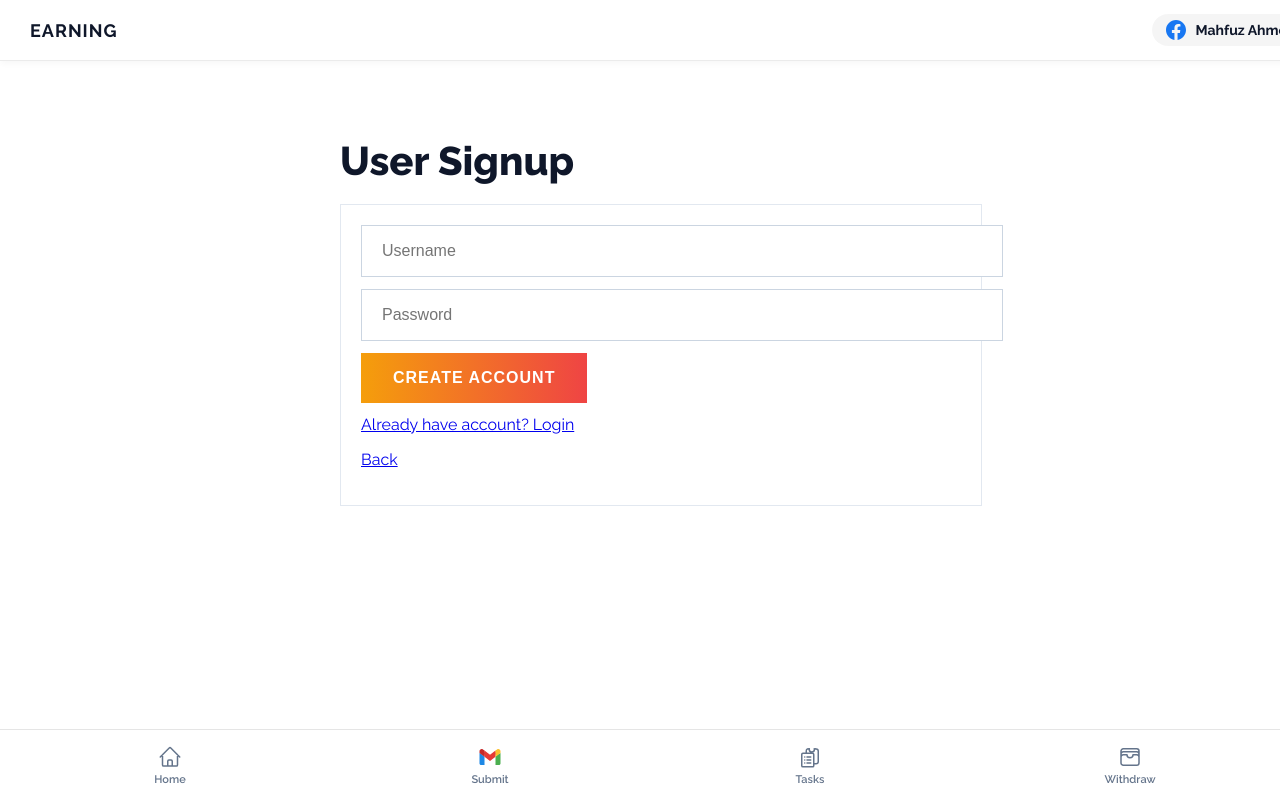
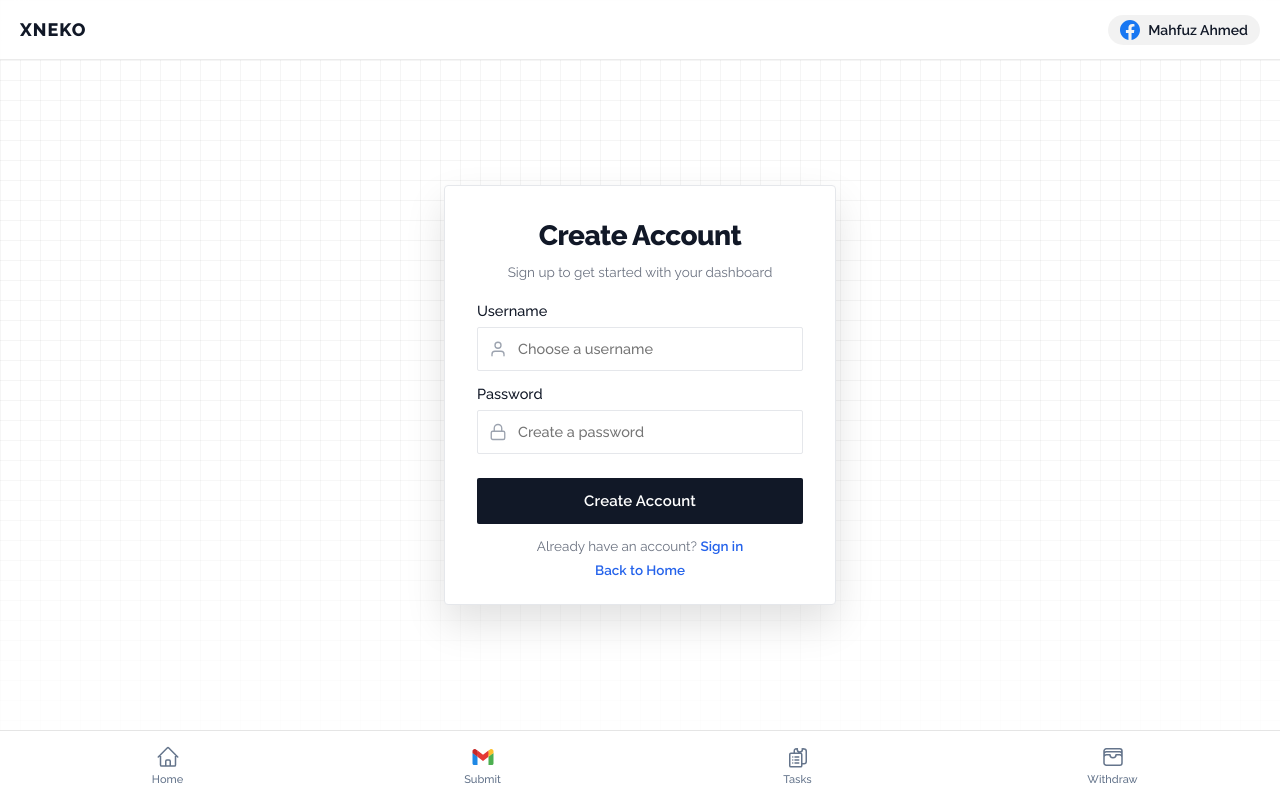
Before and after one commit to shahariarmahfuz/gmail, a FastAPI app: page /signup in a window 1280 px wide. Run offline with FastAPI, Linux system fonts and the light colour scheme; parts of the project's set-up code (start-up, migrations or seed data) failed here and were passed over.

Commit message:
Update signup.html

```diff
--- a/templates/signup.html
+++ b/templates/signup.html
@@ -4,51 +4,359 @@
   <meta charset="UTF-8">
   <meta name="viewport" content="width=device-width, initial-scale=1.0">
   <title>User Signup</title>
+
   <link rel="preconnect" href="https://fonts.googleapis.com">
   <link rel="preconnect" href="https://fonts.gstatic.com" crossorigin>
-  <link href="https://fonts.googleapis.com/css2?family=Raleway:wght@400;500;600;700;800;900&display=swap" rel="stylesheet">
+  <link href="https://fonts.googleapis.com/css2?family=Raleway:wght@300;400;500;600;700;800&display=swap" rel="stylesheet">
+
+  <style>
+    /* --- CSS Variables & Reset --- */
+    :root{
+      --bg-body: #ffffff;
+      --card-bg: #ffffff;
+      --text-main: #111827;
+      --text-muted: #6b7280;
+      --border: #e5e7eb;
+      --shadow: 0 18px 40px rgba(0,0,0,0.12);
+      --btn: #111827;
+      --btn-hover: #0b1220;
+      --link: #2563eb;
+      --input-bg: #ffffff;
+      --icon-color: #9ca3af;
+    }
+
+    * {
+      box-sizing: border-box;
+      margin: 0;
+      padding: 0;
+    }
+
+    body {
+      font-family: 'Raleway', sans-serif;
+      background-color: var(--bg-body);
+      color: var(--text-main);
+      min-height: 100vh;
+      position: relative;
+    }
+
+    /* --- GRID BACKGROUND CSS --- */
+    .grid-wrapper {
+      position: fixed;
+      top: 0;
+      left: 0;
+      width: 100%;
+      height: 100vh;
+      z-index: -1;
+      pointer-events: none;
+      background-color: #ffffff;
+      overflow: hidden;
+    }
+
+    .grid-background {
+      position: absolute;
+      top: 0;
+      right: 0;
+      bottom: 0;
+      left: 0;
+      background-image:
+          linear-gradient(to right, rgba(0, 0, 0, 0.04) 1px, transparent 1px),
+          linear-gradient(to bottom, rgba(0, 0, 0, 0.04) 1px, transparent 1px);
+      background-size: 20px 20px;
+      -webkit-mask-image: linear-gradient(to bottom, black 50%, transparent 100%);
+      mask-image: linear-gradient(to bottom, black 50%, transparent 100%);
+    }
+
+    /* --- TOP NAVBAR --- */
+    .top-nav {
+      position: fixed;
+      top: 0;
+      left: 0;
+      width: 100%;
+      height: 60px;
+      display: flex;
+      justify-content: space-between;
+      align-items: center;
+      padding: 0 20px;
+      background: rgba(255,255,255,0.85);
+      backdrop-filter: blur(12px);
+      border-bottom: 1px solid rgba(0,0,0,0.08);
+      z-index: 100;
+    }
+
+    .nav-brand {
+      font-size: 18px;
+      font-weight: 800;
+      text-transform: uppercase;
+      letter-spacing: 1px;
+    }
+
+    .fb-btn {
+      display: flex;
+      align-items: center;
+      text-decoration: none;
+      color: var(--text-main);
+      padding: 5px 12px;
+      background: rgba(0,0,0,0.05);
+      border-radius: 30px;
+      transition: background 0.2s;
+      max-width: 100%;
+    }
+
+    .fb-btn:hover { background: rgba(0,0,0,0.1); }
+
+    .fb-icon-svg {
+      width: 20px;
+      height: 20px;
+      color: #1877F2;
+      margin-right: 8px;
+      flex-shrink: 0;
+    }
+
+    .fb-name {
+      font-size: 14px;
+      font-weight: 600;
+      white-space: nowrap;
+      overflow: hidden;
+      text-overflow: ellipsis;
+    }
+
+    @media (max-width: 380px) {
+      .top-nav { padding: 0 10px; }
+      .nav-brand { font-size: 16px; }
+      .fb-btn { padding: 4px 10px; max-width: 150px; }
+      .fb-name { font-size: 12px; }
+      .fb-icon-svg { width: 16px; height: 16px; margin-right: 5px; }
+    }
+
+    /* --- MAIN CONTENT --- */
+    .main-content {
+      min-height: 100vh;
+      display: flex;
+      flex-direction: column;
+      justify-content: center;
+      align-items: center;
+      padding-top: 60px;
+      padding-bottom: 70px;
+      padding-left: 20px;
+      padding-right: 20px;
+    }
+
+    .card {
+      width: min(392px, 100%);
+      background: var(--card-bg);
+      border: 1px solid var(--border);
+      border-radius: 4px;
+      box-shadow: var(--shadow);
+      padding: 34px 32px 26px;
+    }
+
+    .title {
+      margin: 0;
+      text-align: center;
+      font-size: 28px;
+      font-weight: 800;
+      letter-spacing: -0.02em;
+      line-height: 1.12;
+    }
+
+    .subtitle {
+      margin: 10px auto 20px;
+      text-align: center;
+      color: var(--text-muted);
+      font-size: 13.5px;
+      font-weight: 400;
+      line-height: 1.5;
+    }
+
+    .error-box {
+      background-color: #fef2f2;
+      border: 1px solid #fecaca;
+      color: #991b1b;
+      padding: 10px;
+      border-radius: 4px;
+      font-size: 13px;
+      font-weight: 500;
+      margin-bottom: 16px;
+      text-align: center;
+    }
+
+    .field { margin-bottom: 14px; width: 100%; }
+
+    label {
+      display: block;
+      font-size: 14.5px;
+      font-weight: 500;
+      margin-bottom: 8px;
+      color: var(--text-main);
+      text-align: left;
+    }
+
+    .input-wrap { position: relative; width: 100%; }
+
+    .input-icon-svg {
+      position: absolute;
+      left: 12px;
+      top: 50%;
+      transform: translateY(-50%);
+      width: 18px;
+      height: 18px;
+      color: var(--icon-color);
+      pointer-events: none;
+    }
+
+    .styled-input {
+      width: 100%;
+      height: 44px;
+      border: 1px solid var(--border);
+      border-radius: 2px;
+      padding: 0 12px 0 40px;
+      font-size: 14.5px;
+      font-weight: 500;
+      background: var(--input-bg);
+      font-family: 'Raleway', sans-serif;
+      outline: none;
+      transition: all .15s ease;
+    }
+
+    .styled-input:focus {
+      border-color: rgba(37, 99, 235, 0.45);
+      box-shadow: 0 0 0 3px rgba(37, 99, 235, 0.12);
+    }
+
+    .primary-btn {
+      width: 100%;
+      height: 46px;
+      border: none;
+      border-radius: 2px;
+      background: var(--btn);
+      color: white;
+      font-size: 15px;
+      font-weight: 600;
+      letter-spacing: 0.01em;
+      cursor: pointer;
+      transition: transform .06s ease, background .15s ease;
+      font-family: 'Raleway', sans-serif;
+    }
+    .primary-btn:hover { background: var(--btn-hover); }
+    .primary-btn:active { transform: translateY(1px); }
+
+    .bottom-links {
+      margin-top: 14px;
+      text-align: center;
+      color: var(--text-muted);
+      font-size: 13.5px;
+      font-weight: 400;
+    }
+    .bottom-links a {
+      color: var(--link);
+      text-decoration: none;
+      font-weight: 600;
+    }
+    .bottom-links a:hover { text-decoration: underline; }
+    .back-link { display: block; margin-top: 8px; }
+
+    /* --- BOTTOM NAVBAR --- */
+    .bottom-nav {
+      position: fixed; bottom: 0; left: 0; width: 100%; height: 70px;
+      background: rgba(255,255,255,0.85);
+      backdrop-filter: blur(10px);
+      border-top: 1px solid rgba(0,0,0,0.1);
+      display: flex; justify-content: space-around; align-items: center;
+      padding: 0 10px; z-index: 100;
+    }
+
+    .nav-item {
+      display: flex; flex-direction: column; align-items: center;
+      text-decoration: none; color: #64748b; width: 25%;
+    }
+    .nav-icon-svg { width: 24px; height: 24px; margin-bottom: 4px; }
+    .nav-text { font-size: 11px; font-weight: 500; }
+
+    @media (max-width: 420px){
+      .card{ padding: 26px 20px 18px; }
+      .title{ font-size: 24px; }
+    }
+  </style>
 </head>
-<body style="margin:0; padding:0; box-sizing:border-box; font-family:'Raleway', sans-serif; background:#ffffff; color:#1e293b; min-height:100vh;">
-  <div style="position:fixed; top:0; left:0; width:100%; height:60px; display:flex; justify-content:space-between; align-items:center; padding:0 30px; background:rgba(255,255,255,0.9); backdrop-filter:blur(12px); border-bottom:1px solid rgba(0,0,0,0.08); box-shadow:0 4px 6px -1px rgba(0,0,0,0.03); z-index:100;">
-    <div style="font-size:18px; font-weight:700; color:#0f172a; text-transform:uppercase; letter-spacing:1px;">Earning</div>
-    <a href="https://www.facebook.com/YOUR_LINK_HERE" target="_blank" style="display:flex; align-items:center; text-decoration:none; color:#0f172a; padding:6px 14px; background:rgba(0,0,0,0.04); border-radius:30px;">
-      <svg style="width:20px; height:20px; color:#1877F2; margin-right:10px;" xmlns="http://www.w3.org/2000/svg" viewBox="0 0 24 24" fill="currentColor">
+
+<body>
+
+  <div class="grid-wrapper">
+      <div class="grid-background"></div>
+  </div>
+
+  <div class="top-nav">
+    <div class="nav-brand">xneko</div>
+    <a href="https://www.facebook.com/theeliteman" target="_blank" class="fb-btn">
+      <svg class="fb-icon-svg" xmlns="http://www.w3.org/2000/svg" viewBox="0 0 24 24" fill="currentColor">
         <path d="M24 12.073c0-6.627-5.373-12-12-12s-12 5.373-12 12c0 5.99 4.388 10.954 10.125 11.854v-8.385H7.078v-3.47h3.047V9.43c0-3.007 1.792-4.669 4.533-4.669 1.312 0 2.686.235 2.686.235v2.953H15.83c-1.491 0-1.956.925-1.956 1.874v2.25h3.328l-.532 3.47h-2.796v8.385C19.612 23.027 24 18.062 24 12.073z"/>
       </svg>
-      <span style="font-size:14px; font-weight:700; white-space:nowrap;">Mahfuz Ahmed</span>
+      <span class="fb-name">Mahfuz Ahmed</span>
     </a>
   </div>
 
-  <main style="padding-top:110px; max-width:600px; margin:0 auto; padding-left:20px; padding-right:20px; padding-bottom:100px;">
-    <h1 style="font-size:2.5rem; font-weight:800; margin-bottom:20px; color:#0f172a;">User Signup</h1>
-    <div style="width:100%; background:#fff; border:1px solid #e2e8f0; padding:20px;">
-      {% if error %}<p style="color:red; margin:0 0 12px 0;">{{ error }}</p>{% endif %}
+  <main class="main-content">
+    <div class="card">
+      <h1 class="title">Create Account</h1>
+      <p class="subtitle">Sign up to get started with your dashboard</p>
+
+      {% if error %}
+        <div class="error-box">{{ error }}</div>
+      {% endif %}
+
       <form method="post" action="/signup">
-        <input name="username" placeholder="Username" required style="width:100%; padding:16px 20px; font-size:16px; border:1px solid #cbd5e1; margin-bottom:12px;">
-        <input name="password" type="password" placeholder="Password" required style="width:100%; padding:16px 20px; font-size:16px; border:1px solid #cbd5e1; margin-bottom:12px;">
-        <button type="submit" style="padding:16px 32px; font-size:16px; font-weight:700; text-transform:uppercase; letter-spacing:1px; color:#fff; background:linear-gradient(to right, #f59e0b, #ef4444); border:none;">Create Account</button>
+
+        <div class="field">
+          <label for="username">Username</label>
+          <div class="input-wrap">
+            <svg class="input-icon-svg" viewBox="0 0 24 24" fill="none" stroke="currentColor" stroke-width="1.8" stroke-linecap="round" stroke-linejoin="round">
+              <path d="M20 21v-2a4 4 0 0 0-4-4H8a4 4 0 0 0-4 4v2"/><circle cx="12" cy="7" r="4"/>
+            </svg>
+            <input id="username" name="username" type="text" class="styled-input" placeholder="Choose a username" required>
+          </div>
+        </div>
+
+        <div class="field">
+          <label for="password">Password</label>
+          <div class="input-wrap">
+            <svg class="input-icon-svg" viewBox="0 0 24 24" fill="none" stroke="currentColor" stroke-width="1.8" stroke-linecap="round" stroke-linejoin="round">
+              <rect x="3" y="11" width="18" height="11" rx="2" ry="2"/><path d="M7 11V7a5 5 0 0 1 10 0v4"/>
+            </svg>
+            <input id="password" name="password" type="password" class="styled-input" placeholder="Create a password" required>
+          </div>
+        </div>
+
+        <button class="primary-btn" type="submit" style="margin-top: 10px;">Create Account</button>
+
+        <div class="bottom-links">
+          Already have an account? <a href="/login">Sign in</a>
+          <a href="/" class="back-link">Back to Home</a>
+        </div>
+
       </form>
-      <p style="margin-top:12px;"><a href="/login">Already have account? Login</a></p>
-      <p><a href="/">Back</a></p>
     </div>
   </main>
-  <nav style="position:fixed; bottom:0; left:0; width:100%; height:70px; background:rgba(255,255,255,0.98); backdrop-filter:blur(10px); border-top:1px solid rgba(0,0,0,0.1); display:flex; justify-content:space-around; align-items:center; padding:0 10px;">
-    <a href="/" style="display:flex; flex-direction:column; align-items:center; text-decoration:none; color:#64748b; width:25%;">
-      <svg style="width:24px; height:24px; margin-bottom:4px;" xmlns="http://www.w3.org/2000/svg" fill="none" viewBox="0 0 24 24" stroke-width="1.5" stroke="currentColor"><path stroke-linecap="round" stroke-linejoin="round" d="M2.25 12l8.954-8.955c.44-.439 1.152-.439 1.591 0L21.75 12M4.5 9.75v10.125c0 .621.504 1.125 1.125 1.125H9.75v-4.875c0-.621.504-1.125 1.125-1.125h2.25c.621 0 1.125.504 1.125 1.125V21h4.125c.621 0 1.125-.504 1.125-1.125V9.75M8.25 21h8.25" /></svg>
-      <span style="font-size:11px; font-weight:600;">Home</span>
+
+  <nav class="bottom-nav">
+    <a href="/" class="nav-item">
+      <svg class="nav-icon-svg" xmlns="http://www.w3.org/2000/svg" fill="none" viewBox="0 0 24 24" stroke-width="1.5" stroke="currentColor"><path stroke-linecap="round" stroke-linejoin="round" d="M2.25 12l8.954-8.955c.44-.439 1.152-.439 1.591 0L21.75 12M4.5 9.75v10.125c0 .621.504 1.125 1.125 1.125H9.75v-4.875c0-.621.504-1.125 1.125-1.125h2.25c.621 0 1.125.504 1.125 1.125V21h4.125c.621 0 1.125-.504 1.125-1.125V9.75M8.25 21h8.25" /></svg>
+      <span class="nav-text">Home</span>
     </a>
-    <a href="/user/gmail" style="display:flex; flex-direction:column; align-items:center; text-decoration:none; color:#64748b; width:25%;">
-      <svg style="width:24px; height:24px; margin-bottom:4px;" xmlns="http://www.w3.org/2000/svg" viewBox="0 0 48 48"><path fill="#4caf50" d="M45,16.2l-5,2.75l-5,4.75L35,40h7c1.657,0,3-1.343,3-3V16.2z"></path><path fill="#1e88e5" d="M3,16.2l3.614,1.71L13,23.7V40H6c-1.657,0-3-1.343-3-3V16.2z"></path><polygon fill="#e53935" points="35,11.2 24,19.45 13,11.2 12,17 13,23.7 24,31.95 35,23.7 36,17"></polygon><path fill="#c62828" d="M3,12.298V16.2l10,7.5V11.2L9.876,8.859C9.132,8.301,8.228,8,7.298,8h0C4.924,8,3,9.924,3,12.298z"></path><path fill="#fbc02d" d="M45,12.298V16.2l-10,7.5V11.2l3.124-2.341C38.868,8.301,39.772,8,40.702,8h0 C43.076,8,45,9.924,45,12.298z"></path></svg>
-      <span style="font-size:11px; font-weight:600;">Submit</span>
+    <a href="/user/gmail" class="nav-item">
+      <svg class="nav-icon-svg" xmlns="http://www.w3.org/2000/svg" viewBox="0 0 48 48"><path fill="#4caf50" d="M45,16.2l-5,2.75l-5,4.75L35,40h7c1.657,0,3-1.343,3-3V16.2z"></path><path fill="#1e88e5" d="M3,16.2l3.614,1.71L13,23.7V40H6c-1.657,0-3-1.343-3-3V16.2z"></path><polygon fill="#e53935" points="35,11.2 24,19.45 13,11.2 12,17 13,23.7 24,31.95 35,23.7 36,17"></polygon><path fill="#c62828" d="M3,12.298V16.2l10,7.5V11.2L9.876,8.859C9.132,8.301,8.228,8,7.298,8h0C4.924,8,3,9.924,3,12.298z"></path><path fill="#fbc02d" d="M45,12.298V16.2l-10,7.5V11.2l3.124-2.341C38.868,8.301,39.772,8,40.702,8h0 C43.076,8,45,9.924,45,12.298z"></path></svg>
+      <span class="nav-text">Submit</span>
     </a>
-    <a href="/user/tasks" style="display:flex; flex-direction:column; align-items:center; text-decoration:none; color:#64748b; width:25%;">
-      <svg style="width:24px; height:24px; margin-bottom:4px;" xmlns="http://www.w3.org/2000/svg" fill="none" viewBox="0 0 24 24" stroke-width="1.5" stroke="currentColor"><path stroke-linecap="round" stroke-linejoin="round" d="M9 12h3.75M9 15h3.75M9 18h3.75m3 .75H18a2.25 2.25 0 002.25-2.25V6.108c0-1.135-.845-2.098-1.976-2.192a48.424 48.424 0 00-1.123-.08m-5.801 0c-.065.21-.1.433-.1.664 0 1.414 1.146 2.56 2.56 2.56 1.415 0 2.56-1.146 2.56-2.56a2.573 2.573 0 00-.1-.664m-5.8 0c-.376.023-.75.05-1.124.08C9.095 4.01 8.25 4.973 8.25 6.108V8.25m0 0H4.875c-.621 0-1.125.504-1.125 1.125v11.25c0 .621.504 1.125 1.125 1.125h9.75c.621 0 1.125-.504 1.125-1.125V9.375c0-.621-.504-1.125-1.125-1.125H8.25zM6.75 12h.008v.008H6.75V12zm0 3h.008v.008H6.75V15zm0 3h.008v.008H6.75V18z" /></svg>
-      <span style="font-size:11px; font-weight:600;">Tasks</span>
+    <a href="/user/tasks" class="nav-item">
+      <svg class="nav-icon-svg" xmlns="http://www.w3.org/2000/svg" fill="none" viewBox="0 0 24 24" stroke-width="1.5" stroke="currentColor">
+        <path stroke-linecap="round" stroke-linejoin="round" d="M9 12h3.75M9 15h3.75M9 18h3.75m3 .75H18a2.25 2.25 0 002.25-2.25V6.108c0-1.135-.845-2.098-1.976-2.192a48.424 48.424 0 00-1.123-.08m-5.801 0c-.065.21-.1.433-.1.664 0 1.414 1.146 2.56 2.56 2.56 1.415 0 2.56-1.146 2.56-2.56a2.573 2.573 0 00-.1-.664m-5.8 0c-.376.023-.75.05-1.124.08C9.095 4.01 8.25 4.973 8.25 6.108V8.25m0 0H4.875c-.621 0-1.125.504-1.125 1.125v11.25c0 .621.504 1.125 1.125 1.125h9.75c.621 0 1.125-.504 1.125-1.125V9.375c0-.621-.504-1.125-1.125-1.125H8.25zM6.75 12h.008v.008H6.75V12zm0 3h.008v.008H6.75V15zm0 3h.008v.008H6.75V18z" />
+      </svg>
+      <span class="nav-text">Tasks</span>
     </a>
-    <a href="/user/withdraw" style="display:flex; flex-direction:column; align-items:center; text-decoration:none; color:#64748b; width:25%;">
-      <svg style="width:24px; height:24px; margin-bottom:4px;" xmlns="http://www.w3.org/2000/svg" fill="none" viewBox="0 0 24 24" stroke-width="1.5" stroke="currentColor"><path stroke-linecap="round" stroke-linejoin="round" d="M21 12a2.25 2.25 0 00-2.25-2.25H15a3 3 0 11-6 0H5.25A2.25 2.25 0 003 12m18 0v6a2.25 2.25 0 01-2.25 2.25H5.25A2.25 2.25 0 013 18v-6m18 0V9M3 12V9m18 0a2.25 2.25 0 00-2.25-2.25H5.25A2.25 2.25 0 003 9m18 0V6a2.25 2.25 0 00-2.25-2.25H5.25A2.25 2.25 0 003 6v3" /></svg>
-      <span style="font-size:11px; font-weight:600;">Withdraw</span>
+    <a href="/user/withdraw" class="nav-item">
+      <svg class="nav-icon-svg" xmlns="http://www.w3.org/2000/svg" fill="none" viewBox="0 0 24 24" stroke-width="1.5" stroke="currentColor"><path stroke-linecap="round" stroke-linejoin="round" d="M21 12a2.25 2.25 0 00-2.25-2.25H15a3 3 0 11-6 0H5.25A2.25 2.25 0 003 12m18 0v6a2.25 2.25 0 01-2.25 2.25H5.25A2.25 2.25 0 013 18v-6m18 0V9M3 12V9m18 0a2.25 2.25 0 00-2.25-2.25H5.25A2.25 2.25 0 003 9m18 0V6a2.25 2.25 0 00-2.25-2.25H5.25A2.25 2.25 0 003 6v3" /></svg>
+      <span class="nav-text">Withdraw</span>
     </a>
   </nav>
+
 </body>
 </html>
```
